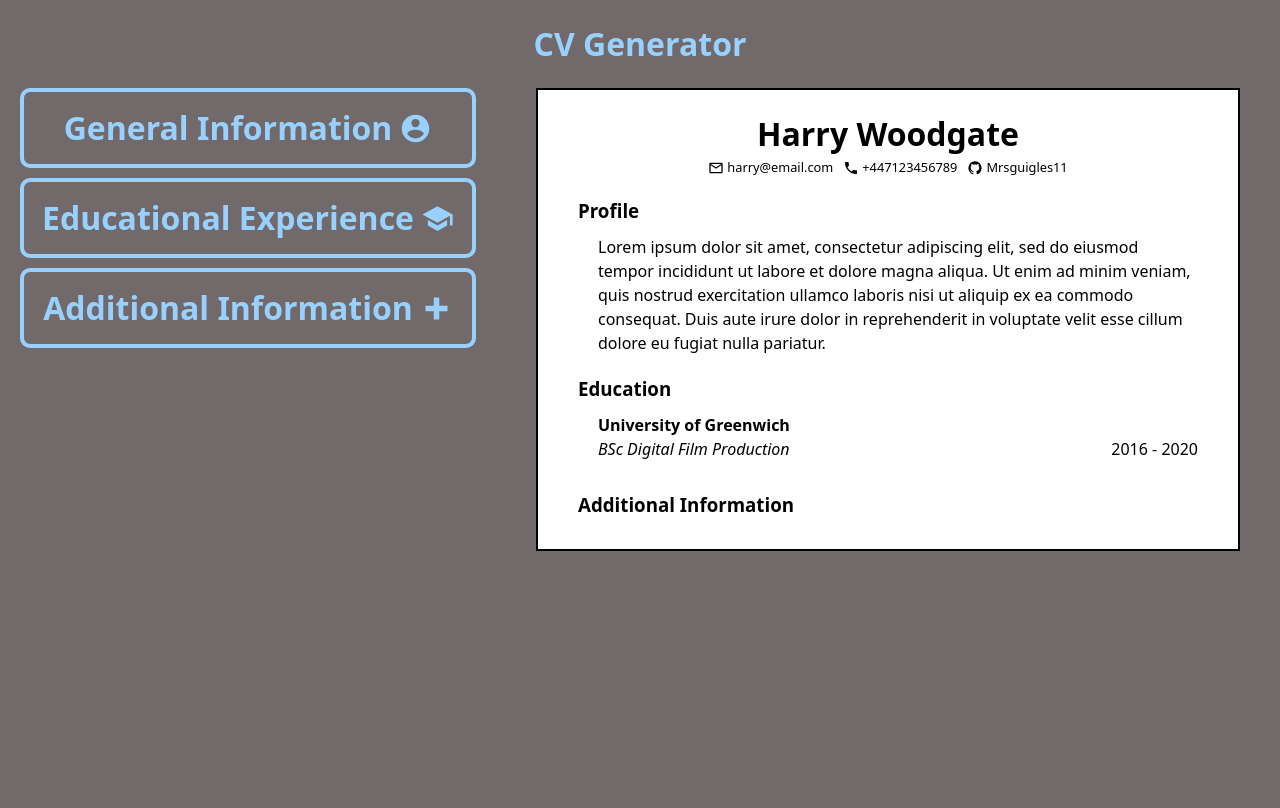
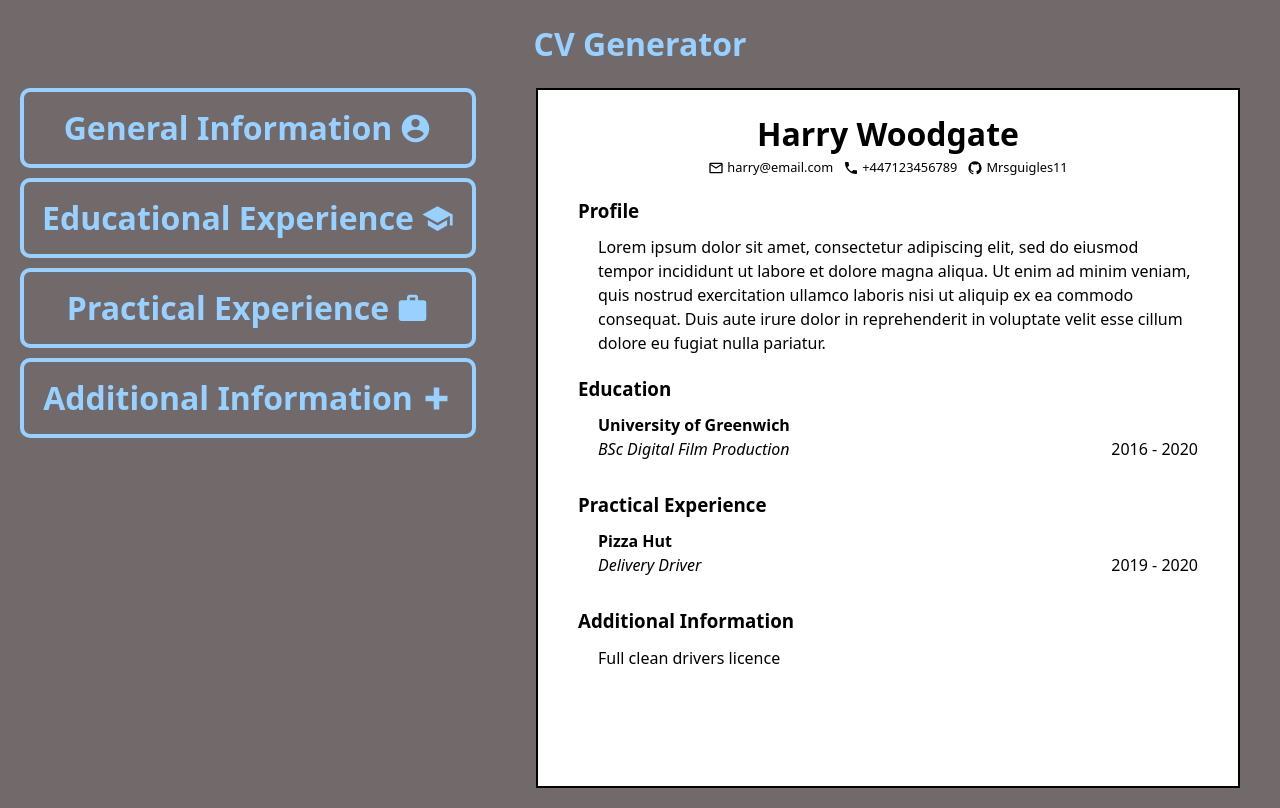
Before and after one commit to Mrsguigles11/cv_application, a React (Vite) app: page / in a window 1280 px wide. Built offline with nearby package versions, Linux system fonts and the light colour scheme.

Commit message:
minor adjustments to css

```diff
--- a/src/components/content.jsx
+++ b/src/components/content.jsx
@@ -17,10 +17,10 @@ function Content() {
     "Educational Experience": {
       inputs: {
         "University of Greenwich": {
-          schoolName : "University of Greenwich",
-          study : "BSc Digital Film Production",
-          dateOfStudy : "2016 - 2020",
-      },
+          schoolName: "University of Greenwich",
+          study: "BSc Digital Film Production",
+          dateOfStudy: "2016 - 2020",
+        },
       },
       currentInput: {
         schoolName: "",
@@ -28,16 +28,33 @@ function Content() {
         study: "",
       },
     },
-    "Additional Information" : {
-      "Additional Information" : "",
-    }
+    "Practical Experience": {
+      inputs: {
+        "Pizza Hut": {
+          company: "Pizza Hut",
+          position: "Delivery Driver",
+          date: "2019 - 2020",
+        },
+      },
+      currentInput: {
+        company: "",
+        position: "",
+        date: "",
+      },
+    },
+    "Additional Information": {
+      "Additional Information": "Full clean drivers licence",
+    },
   });
 
   function handleChange(text, section, input) {
     if (input === undefined) {
-      setcvContent(prev => ({...prev, [section]: text}));
+      setcvContent((prev) => ({ ...prev, [section]: text }));
     } else {
-      setcvContent(prev => ({...prev, [section]: {...prev[section], [input] : text}}));
+      setcvContent((prev) => ({
+        ...prev,
+        [section]: { ...prev[section], [input]: text },
+      }));
     }
   }
 
@@ -54,7 +71,6 @@ function Content() {
     inputSections[index].className === "input_section"
       ? (inputSections[index].className = "input_section expanded")
       : (inputSections[index].className = "input_section");
-
   }
 
   return (
@@ -67,8 +83,12 @@ function Content() {
           headingClick={handleHeadingClick}
           content={cvContent}
           index={0}
-          svg={<svg xmlns="http://www.w3.org/2000/svg" viewBox="0 0 24 24"><title>account-circle</title><path d="M12,19.2C9.5,19.2 7.29,17.92 6,16C6.03,14 10,12.9 12,12.9C14,12.9 17.97,14 18,16C16.71,17.92 14.5,19.2 12,19.2M12,5A3,3 0 0,1 15,8A3,3 0 0,1 12,11A3,3 0 0,1 9,8A3,3 0 0,1 12,5M12,2A10,10 0 0,0 2,12A10,10 0 0,0 12,22A10,10 0 0,0 22,12C22,6.47 17.5,2 12,2Z" /></svg>
-}
+          svg={
+            <svg xmlns="http://www.w3.org/2000/svg" viewBox="0 0 24 24">
+              <title>account-circle</title>
+              <path d="M12,19.2C9.5,19.2 7.29,17.92 6,16C6.03,14 10,12.9 12,12.9C14,12.9 17.97,14 18,16C16.71,17.92 14.5,19.2 12,19.2M12,5A3,3 0 0,1 15,8A3,3 0 0,1 12,11A3,3 0 0,1 9,8A3,3 0 0,1 12,5M12,2A10,10 0 0,0 2,12A10,10 0 0,0 12,22A10,10 0 0,0 22,12C22,6.47 17.5,2 12,2Z" />
+            </svg>
+          }
         />
         <InputTypeTwo
           heading={"Educational Experience"}
@@ -78,10 +98,27 @@ function Content() {
           index={0}
           inputs={["School Name", "Date of Study", "Study"]}
           keys={["schoolName", "dateOfStudy", "study"]}
-          svg={<svg xmlns="http://www.w3.org/2000/svg" viewBox="0 0 24 24">
-          <title>school</title>
-          <path d="M12,3L1,9L12,15L21,10.09V17H23V9M5,13.18V17.18L12,21L19,17.18V13.18L12,17L5,13.18Z" />
-        </svg>}
+          svg={
+            <svg xmlns="http://www.w3.org/2000/svg" viewBox="0 0 24 24">
+              <title>school</title>
+              <path d="M12,3L1,9L12,15L21,10.09V17H23V9M5,13.18V17.18L12,21L19,17.18V13.18L12,17L5,13.18Z" />
+            </svg>
+          }
+        />
+        <InputTypeTwo
+          heading={"Practical Experience"}
+          onChange={handleChange}
+          headingClick={handleHeadingClick}
+          content={cvContent}
+          index={1}
+          inputs={["Company Name", "Position", "Date"]}
+          keys={["company", "position", "date"]}
+          svg={
+            <svg xmlns="http://www.w3.org/2000/svg" viewBox="0 0 24 24">
+              <title>briefcase</title>
+              <path d="M10,2H14A2,2 0 0,1 16,4V6H20A2,2 0 0,1 22,8V19A2,2 0 0,1 20,21H4C2.89,21 2,20.1 2,19V8C2,6.89 2.89,6 4,6H8V4C8,2.89 8.89,2 10,2M14,6V4H10V6H14Z" />
+            </svg>
+          }
         />
         <InputTypeOne
           heading={"Additional Information"}
@@ -89,8 +126,13 @@ function Content() {
           onChange={handleChange}
           headingClick={handleHeadingClick}
           content={cvContent}
-          index={2}
-          svg={<svg xmlns="http://www.w3.org/2000/svg" viewBox="0 0 24 24"><title>plus-thick</title><path d="M20 14H14V20H10V14H4V10H10V4H14V10H20V14Z" /></svg>}
+          index={3}
+          svg={
+            <svg xmlns="http://www.w3.org/2000/svg" viewBox="0 0 24 24">
+              <title>plus-thick</title>
+              <path d="M20 14H14V20H10V14H4V10H10V4H14V10H20V14Z" />
+            </svg>
+          }
         />
       </div>
       <div className="cv_container">
--- a/src/components/cv.jsx
+++ b/src/components/cv.jsx
@@ -34,6 +34,29 @@ function CV({ text }) {
             <div>{text["Educational Experience"]["currentInput"]["dateOfStudy"]}</div>
             </div>
       </div>
+      <h3>Practical Experience</h3>
+      <div className="practical_experience">
+      {Object.entries(text["Practical Experience"]["inputs"]).map(
+        ([job, details]) => {
+          return (
+            <div className="job">
+            <div>
+              <h4 className="job_name">{details.company}</h4>
+              <i>{details.position}</i>
+            </div>
+            <div>{details.date}</div>
+            </div>
+          )
+        }
+      )}
+      <div className="job">
+            <div>
+              <h4 className="job_name">{text["Practical Experience"]["currentInput"]["company"]}</h4>
+              <i>{text["Practical Experience"]["currentInput"]["position"]}</i>
+            </div>
+            <div>{text["Practical Experience"]["currentInput"]["date"]}</div>
+            </div>
+      </div>
       <h3>Additional Information</h3>
       <div className="additional_info">{text["Additional Information"]["Additional Information"]}</div>
     </div>
--- a/src/components/input_type_two.jsx
+++ b/src/components/input_type_two.jsx
@@ -103,7 +103,7 @@ function InputTypeTwo({
 
   return (
     <div className="input_section">
-      <div className="input_heading_container" onClick={() => headingClick(1)}>
+      <div className="input_heading_container" onClick={() => headingClick(index + 1)}>
         <h2>{heading}</h2>
         {svg}
       </div>
--- a/src/styles/cv.css
+++ b/src/styles/cv.css
@@ -3,9 +3,9 @@
 }
 
 .cv {
-    min-height: 400px;
+    min-height: 700px;
     border: 2px solid black;
-    padding: 20px 40px;
+    padding: 20px 40px 40px;
     display: flex;
     flex-direction: column;
     row-gap: 10px;
@@ -39,22 +39,22 @@ h2 {
     margin-top: 10px;
 }
 
-.education {
+.education, .practical_experience {
     display: flex;
     flex-direction: column;
     row-gap: 10px;
 }
 
-.profile, .education {
+.profile, .education, .practical_experience, .additional_info {
     padding-left: 20px;
 }
 
-.school {
+.school, .job {
     display: flex;
     justify-content: space-between;
     align-items: end;
 }
 
-.school_name {
+.school_name, .job_name {
     font-weight: 600;
 }
```
